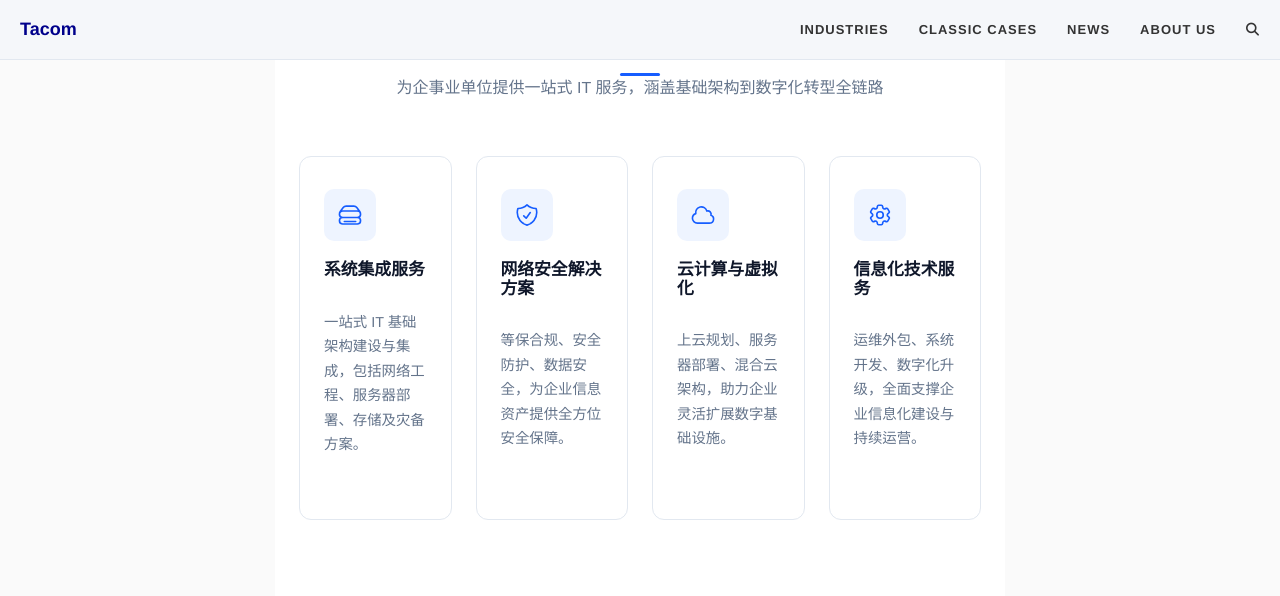
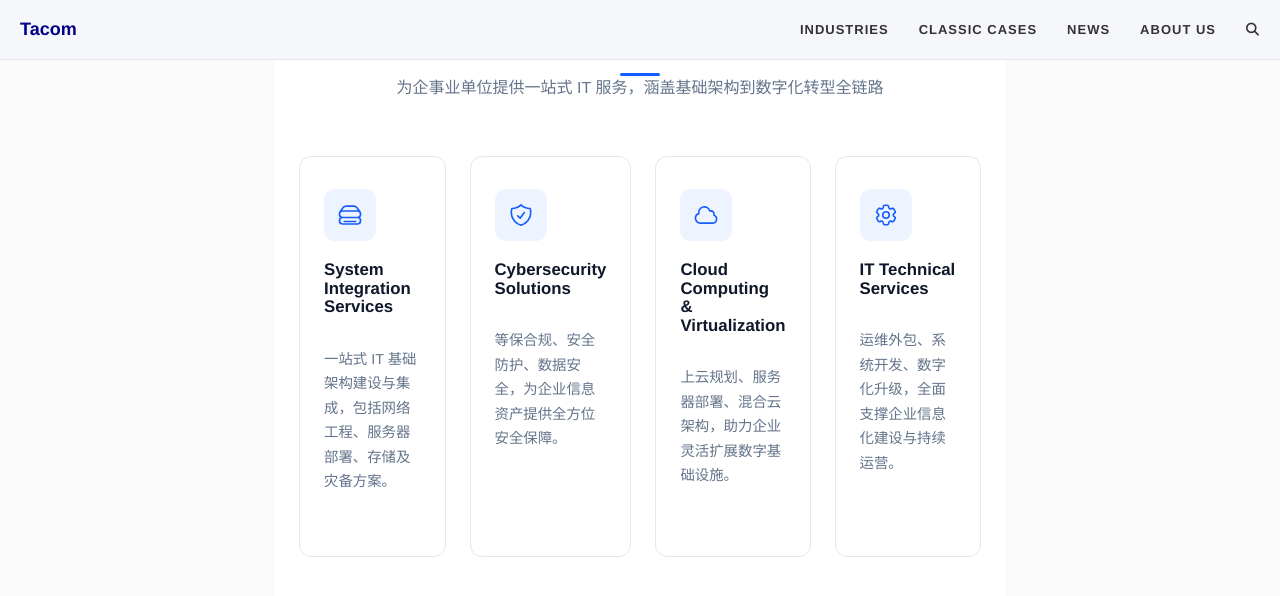
Before and after one commit to alextawang/alextawang.github.io, a Jekyll site: the page built from index.html, in a window 1280 px wide and 900 px high, scrolled down 1556 px, cut to the strip 0-596 px from the top of the window. Built offline with Jekyll 4.4.1, drawn with Linux system fonts in a browser that asks for light colours; the list of posts is cut into pages by our own code; comment, search, counter and statistics services are not loaded.

Commit message:
Translate core business headings to English

```diff
--- a/index.html
+++ b/index.html
@@ -720,7 +720,7 @@ cover-img: /assets/img/shanghai-lujiazui.png
               d="M5.25 14.25h13.5m-13.5 0a3 3 0 01-3-3m3 3a3 3 0 100 6h13.5a3 3 0 100-6m-16.5-3a3 3 0 013-3h13.5a3 3 0 013 3m-19.5 0a4.5 4.5 0 01.9-2.7L5.737 5.1a3.375 3.375 0 012.7-1.35h7.126c1.062 0 2.062.5 2.7 1.35l2.587 3.45a4.5 4.5 0 01.9 2.7m0 0a3 3 0 01-3 3M6.75 18h10.5" />
           </svg>
         </div>
-        <h3>系统集成服务</h3>
+        <h3>System Integration Services</h3>
         <p>一站式 IT 基础架构建设与集成，包括网络工程、服务器部署、存储及灾备方案。</p>
       </div>
       <div class="tc-biz-card">
@@ -730,7 +730,7 @@ cover-img: /assets/img/shanghai-lujiazui.png
               d="M9 12.75L11.25 15 15 9.75m-3-7.036A11.959 11.959 0 013.598 6 11.99 11.99 0 003 9.749c0 5.592 3.824 10.29 9 11.623 5.176-1.332 9-6.03 9-11.622 0-1.31-.21-2.571-.598-3.751h-.152c-3.196 0-6.1-1.248-8.25-3.285z" />
           </svg>
         </div>
-        <h3>网络安全解决方案</h3>
+        <h3>Cybersecurity Solutions</h3>
         <p>等保合规、安全防护、数据安全，为企业信息资产提供全方位安全保障。</p>
       </div>
       <div class="tc-biz-card">
@@ -740,7 +740,7 @@ cover-img: /assets/img/shanghai-lujiazui.png
               d="M2.25 15a4.5 4.5 0 004.5 4.5H18a3.75 3.75 0 001.332-7.257 3 3 0 00-3.758-3.848 5.25 5.25 0 00-10.233 2.33A4.502 4.502 0 002.25 15z" />
           </svg>
         </div>
-        <h3>云计算与虚拟化</h3>
+        <h3>Cloud Computing & Virtualization</h3>
         <p>上云规划、服务器部署、混合云架构，助力企业灵活扩展数字基础设施。</p>
       </div>
       <div class="tc-biz-card">
@@ -751,7 +751,7 @@ cover-img: /assets/img/shanghai-lujiazui.png
             <path stroke-linecap="round" stroke-linejoin="round" d="M15 12a3 3 0 11-6 0 3 3 0 016 0z" />
           </svg>
         </div>
-        <h3>信息化技术服务</h3>
+        <h3>IT Technical Services</h3>
         <p>运维外包、系统开发、数字化升级，全面支撑企业信息化建设与持续运营。</p>
       </div>
     </div>
```
